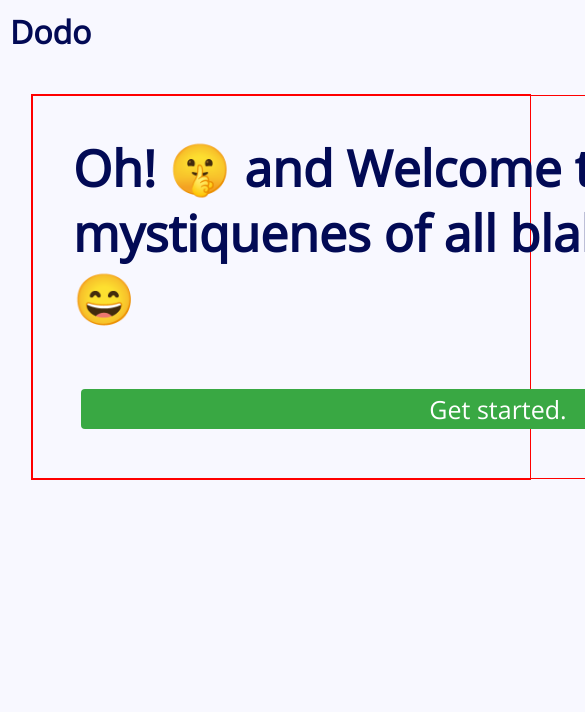
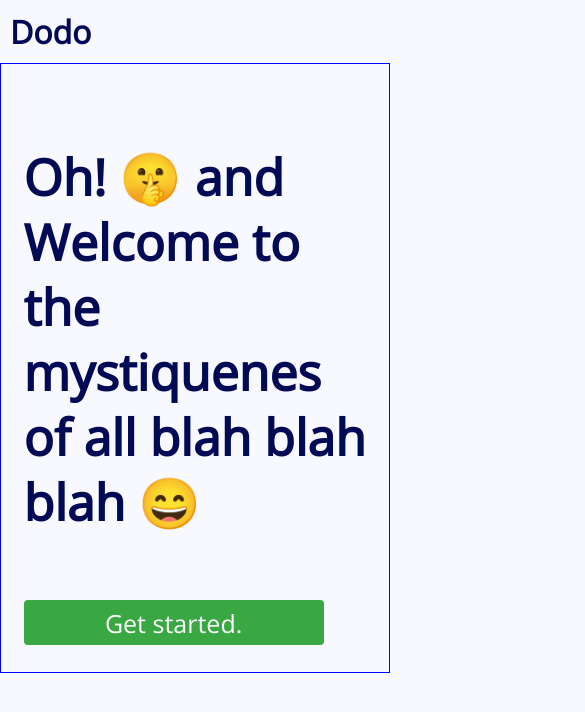
Before and after one commit to kaf-lamed-beyt/firebase-react, a React app: page / in a window 390 px wide. Shown: the top 712 px of the page, 585 px wide, since content can reach past the window. Built offline with nearby package versions, Linux system fonts and the light colour scheme.

Commit message:
fix index page on mobile

```diff
--- a/src/components/Buttons.js
+++ b/src/components/Buttons.js
@@ -1,7 +1,7 @@
 import React from 'react'
 import PropTypes from 'prop-types'
 
-export const Button = ({ className, color, children, event }) => {
+export const Button = ({ className, id, color, children, event }) => {
   return (
     <button className={className} style={{ background: color }} onClick={event}>
       {children}
--- a/src/pages/LogIn.js
+++ b/src/pages/LogIn.js
@@ -30,7 +30,7 @@ export default function Login() {
             id="email"
             value={input}
             event={handleChange}
-            default_text="yourname@example.com"
+            default_text="emailaddress@example.com"
           />
           <Input
             type="password"
--- a/src/pages/Signup.js
+++ b/src/pages/Signup.js
@@ -38,7 +38,7 @@ export default function SignUp() {
             id="email"
             value={input}
             event={handleChange}
-            default_text="yourname@example.com"
+            default_text="emailaddress@example.com"
           />
           <Input
             type="password"
@@ -63,7 +63,7 @@ export default function SignUp() {
           </Button>
           <p className="alt-text">
             Have an account already?{' '}
-            <Link to={Routes.login} className="link">
+            <Link to={Routes.login} className="link__text__underline">
               sign in
             </Link>
           </p>
--- a/src/pages/index.js
+++ b/src/pages/index.js
@@ -1,5 +1,8 @@
 import React from 'react'
 import { Button } from '../components/Buttons'
+import { Link } from 'react-router-dom'
+
+import * as Routes from '../Routes/routes'
 
 export default function Index() {
   return (
@@ -9,9 +12,11 @@ export default function Index() {
           <h2 className="dodo__text">
             Oh! 🤫 and Welcome to the mystiquenes of all blah blah blah 😄{' '}
           </h2>
-          <Button className="btn btn-50 btn__secondary get-started">
-            Get started.
-          </Button>
+          <Link to={Routes.signup}>
+            <Button className="btn btn-50 btn__secondary get-started">
+              Get started.
+            </Button>
+          </Link>
         </div>
       </section>
     </div>
--- a/src/scss/global.scss
+++ b/src/scss/global.scss
@@ -75,10 +75,28 @@ header {
 .landing__base {
   #head {
     margin: 8%;
+    width: 865px;
     // border: $debug;
 
+    @media only screen and (max-width: 576px) {
+      border: 1px solid blue;
+      width: 100%;
+      margin: 0;
+
+
+      .dodo__base {
+        padding: 5%;
+        margin-top: 15%;
+
+        .get-started {
+          height: 45px;
+          width: 300px;
+        }
+      }
+    }
+
     .dodo__base {
-      width: 865px;
+      width: 100%;
       padding: 3%;
       line-height: 65px;
 
@@ -86,26 +104,13 @@ header {
         padding: 3%;
         color: $primary;
         font-size: $xlg;
+        padding-bottom: 15%;
       }
 
       .get-started {
-        margin-top: 8%;
-        margin-left: -0.2%;
-        margin: 4%;
+        margin: 3%;
+        height: 45px;
       }
     }
   }
 }
-
-
-@media only screen and (max-width: 576px) {
-  #head {
-    width: 500px;
-    border: $debug;
-
-    .dodo__base {
-      width: 100%;
-      border: $debug;
-    }
-  }
-}
--- a/src/scss/signings.scss
+++ b/src/scss/signings.scss
@@ -19,11 +19,6 @@
     .alt-text {
       padding: 17px;
       margin-top: 2%;
-      color: $primary;
-
-      Link {
-        color: $primary;
-      }
     }
   }
 
```
